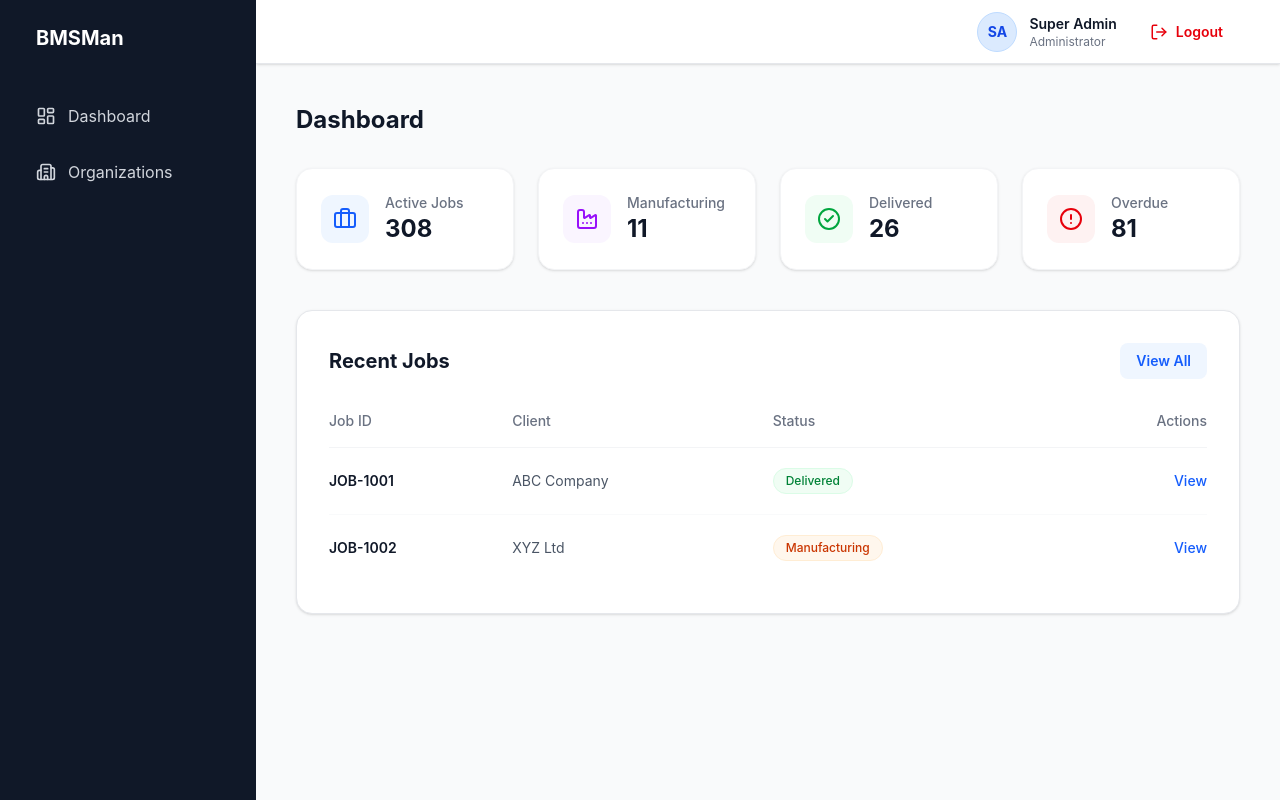
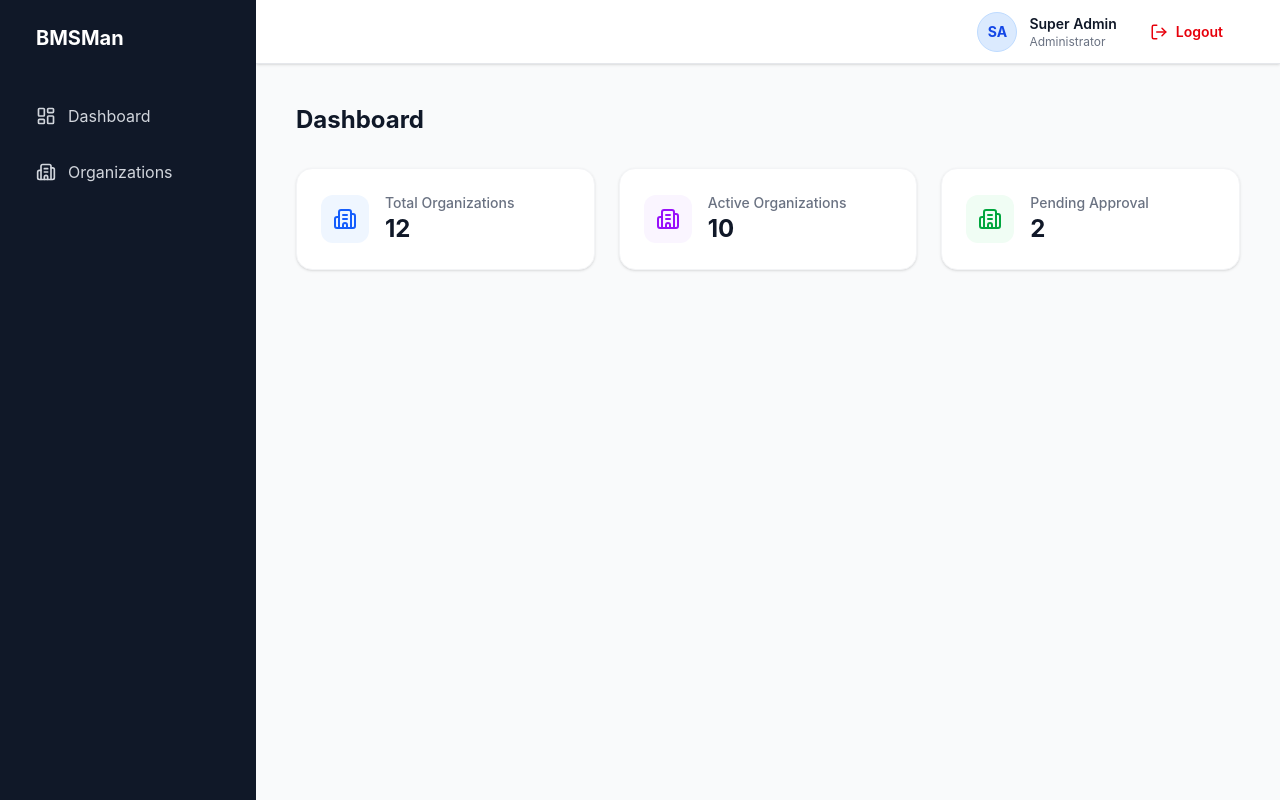
Before and after one commit to sourabh7373/bmsman, a Next.js app: page /dashboard in a window 1280 px wide. Built offline with nearby package versions, Linux system fonts and the light colour scheme.

Commit message:
remove non working options from UI

```diff
--- a/app/dashboard/page.tsx
+++ b/app/dashboard/page.tsx
@@ -1,7 +1,7 @@
 import Sidebar from "@/components/Sidebar";
 import Topbar from "@/components/Topbar";
 import PageHeader from "@/components/PageHeader";
-import { Briefcase, Factory, CheckCircle2, AlertCircle } from "lucide-react";
+import { Building2 } from "lucide-react";
 
 export default function Dashboard() {
   return (
@@ -12,87 +12,33 @@ export default function Dashboard() {
         <main className="p-6 lg:p-10 w-full max-w-7xl mx-auto">
           <PageHeader title="Dashboard" showBack={false} />
 
-          <div className="grid grid-cols-1 sm:grid-cols-2 lg:grid-cols-4 gap-6">
+          <div className="grid grid-cols-1 sm:grid-cols-2 lg:grid-cols-3 gap-6">
             <div className="bg-white p-6 rounded-2xl border border-gray-100 shadow-sm flex items-center gap-4">
               <div className="p-3 bg-blue-50 text-blue-600 rounded-xl">
-                <Briefcase size={24} />
+                <Building2 size={24} />
               </div>
               <div>
-                <p className="text-sm font-medium text-gray-500">Active Jobs</p>
-                <h2 className="text-2xl font-bold text-gray-900">308</h2>
+                <p className="text-sm font-medium text-gray-500">Total Organizations</p>
+                <h2 className="text-2xl font-bold text-gray-900">12</h2>
               </div>
             </div>
             <div className="bg-white p-6 rounded-2xl border border-gray-100 shadow-sm flex items-center gap-4">
               <div className="p-3 bg-purple-50 text-purple-600 rounded-xl">
-                <Factory size={24} />
+                <Building2 size={24} />
               </div>
               <div>
-                <p className="text-sm font-medium text-gray-500">Manufacturing</p>
-                <h2 className="text-2xl font-bold text-gray-900">11</h2>
+                <p className="text-sm font-medium text-gray-500">Active Organizations</p>
+                <h2 className="text-2xl font-bold text-gray-900">10</h2>
               </div>
             </div>
             <div className="bg-white p-6 rounded-2xl border border-gray-100 shadow-sm flex items-center gap-4">
               <div className="p-3 bg-green-50 text-green-600 rounded-xl">
-                <CheckCircle2 size={24} />
+                <Building2 size={24} />
               </div>
               <div>
-                <p className="text-sm font-medium text-gray-500">Delivered</p>
-                <h2 className="text-2xl font-bold text-gray-900">26</h2>
+                <p className="text-sm font-medium text-gray-500">Pending Approval</p>
+                <h2 className="text-2xl font-bold text-gray-900">2</h2>
               </div>
-            </div>
-            <div className="bg-white p-6 rounded-2xl border border-gray-100 shadow-sm flex items-center gap-4">
-              <div className="p-3 bg-red-50 text-red-600 rounded-xl">
-                <AlertCircle size={24} />
-              </div>
-              <div>
-                <p className="text-sm font-medium text-gray-500">Overdue</p>
-                <h2 className="text-2xl font-bold text-gray-900">81</h2>
-              </div>
-            </div>
-          </div>
-
-          <div className="mt-10 bg-white border border-gray-200 rounded-2xl shadow-sm p-6 sm:p-8">
-            <div className="flex items-center justify-between mb-8">
-              <h2 className="text-xl font-bold text-gray-900">Recent Jobs</h2>
-              <button className="text-sm font-semibold text-blue-600 hover:text-blue-700 bg-blue-50 px-4 py-2 rounded-lg transition-colors">View All</button>
-            </div>
-            <div className="overflow-x-auto -mx-6 sm:-mx-8 px-6 sm:px-8">
-              <table className="w-full text-sm min-w-[600px]">
-                <thead>
-                  <tr className="border-b border-gray-100 text-gray-500">
-                    <th className="text-left pb-4 font-medium">Job ID</th>
-                    <th className="text-left pb-4 font-medium">Client</th>
-                    <th className="text-left pb-4 font-medium">Status</th>
-                    <th className="text-right pb-4 font-medium">Actions</th>
-                  </tr>
-                </thead>
-                <tbody className="divide-y divide-gray-50">
-                  <tr className="hover:bg-gray-50/50 transition-colors">
-                    <td className="py-5 font-semibold text-gray-900">JOB-1001</td>
-                    <td className="py-5 text-gray-600">ABC Company</td>
-                    <td className="py-5">
-                      <span className="inline-flex items-center px-3 py-1 rounded-full text-xs font-medium bg-green-50 text-green-700 border border-green-100">
-                        Delivered
-                      </span>
-                    </td>
-                    <td className="py-5 text-right">
-                      <button className="text-blue-600 font-medium hover:text-blue-700">View</button>
-                    </td>
-                  </tr>
-                  <tr className="hover:bg-gray-50/50 transition-colors">
-                    <td className="py-5 font-semibold text-gray-900">JOB-1002</td>
-                    <td className="py-5 text-gray-600">XYZ Ltd</td>
-                    <td className="py-5">
-                      <span className="inline-flex items-center px-3 py-1 rounded-full text-xs font-medium bg-orange-50 text-orange-700 border border-orange-100">
-                        Manufacturing
-                      </span>
-                    </td>
-                    <td className="py-5 text-right">
-                      <button className="text-blue-600 font-medium hover:text-blue-700">View</button>
-                    </td>
-                  </tr>
-                </tbody>
-              </table>
             </div>
           </div>
         </main>
```
